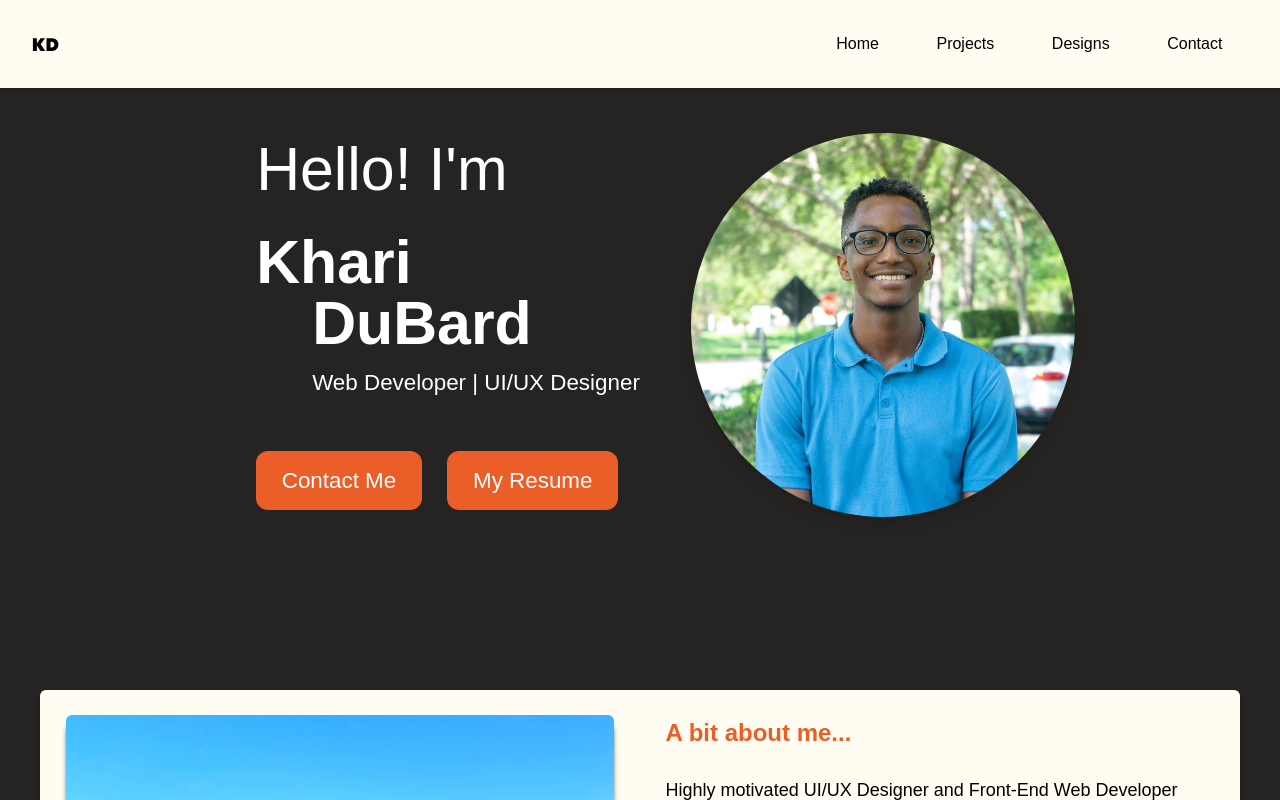
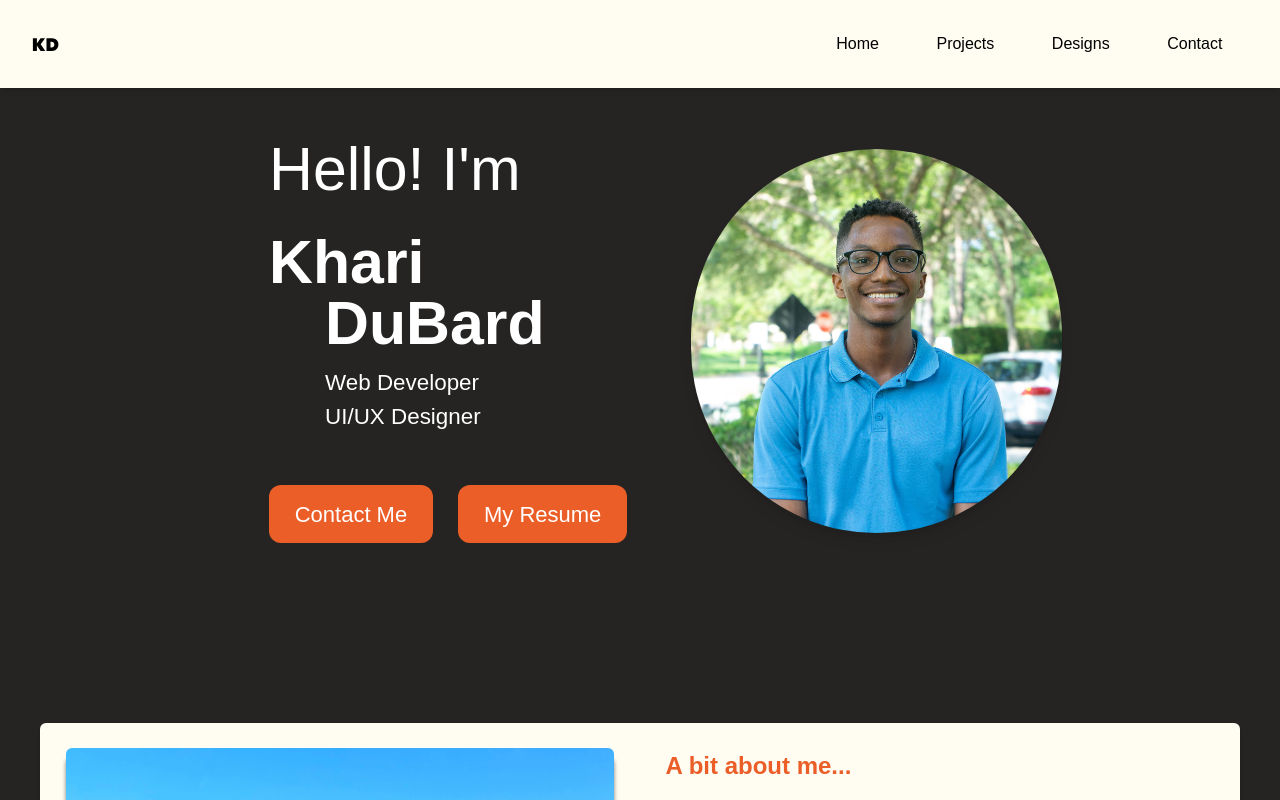
Before and after one commit to kharidubard/dubardPortfolio, a React (Vite) app: page / in a window 1280 px wide. Shown: the top 800 px of the page. Built offline with nearby package versions, Linux system fonts and the light colour scheme.

Commit message:
Contact and Hero Changes
Fixed spelling issues on Contact.
Adjusted Hero spacing and button text size.

```diff
--- a/src/components/Contact.jsx
+++ b/src/components/Contact.jsx
@@ -42,7 +42,7 @@ function Contact() {
               <span className="pt-[27.3px] font-semibold">LinkedIn</span>
             </div>
             <p className="text-left mt-[10px] ml-[30px] mb-[14px]">
-              Connect With Me On LinkedIn .
+              Connect With Me On LinkedIn.
             </p>
           </a>
         </div>
@@ -99,7 +99,7 @@ function Contact() {
               <span className="pt-[27.3px] font-semibold">Email</span>
             </div>
             <p className="text-left mt-[10px] ml-[30px] mb-[14px]">
-              Feel Free to Reach Out Via Emaill
+              Feel Free to Reach Out Via Email.
             </p>
           </a>
         </div>
--- a/src/components/Hero.jsx
+++ b/src/components/Hero.jsx
@@ -23,17 +23,17 @@ function Hero() {
         <h2 className="text-lg mb-5">Hello! I&apos;m</h2>
         <h2 className="text-lg font-semibold">Khari</h2>
         <h2 className="text-lg font-semibold mb-2 md:pl-14">DuBard</h2>
-        <p className="text-md md:text-base md:pl-14">Web Developer | UI/UX Designer</p>
+        <p className="text-md md:text-base md:pl-14">Web Developer <br /> UI/UX Designer</p>
         <div className="mt-8 flex flex-col md:flex-row">
           <NavLink
             to="/contact"
           >
-            <button className="transition duration-200 hover:scale-105 text-white text-md bg-primaryOrange rounded-xl py-2 px-4 mb-4 md:mb-0 md:mr-4">
+            <button className="transition duration-200 hover:scale-105 text-white text-[22px] bg-primaryOrange rounded-xl py-2 px-4 mb-4 md:mb-0 md:mr-4">
               Contact Me
             </button>
       </NavLink>
           <a target="_blank" rel="noopener noreferrer" href="https://drive.google.com/file/d/184btlHM-eZGdbK4RQe17Smp1iqNXXdMG/view?usp=sharing">
-            <button className="transition duration-200 hover:scale-105 text-white text-md bg-primaryOrange rounded-xl py-2 px-4">
+            <button className="transition duration-200 hover:scale-105 text-white text-[22px] bg-primaryOrange rounded-xl py-2 px-4">
               My Resume
             </button>
           </a>
```
